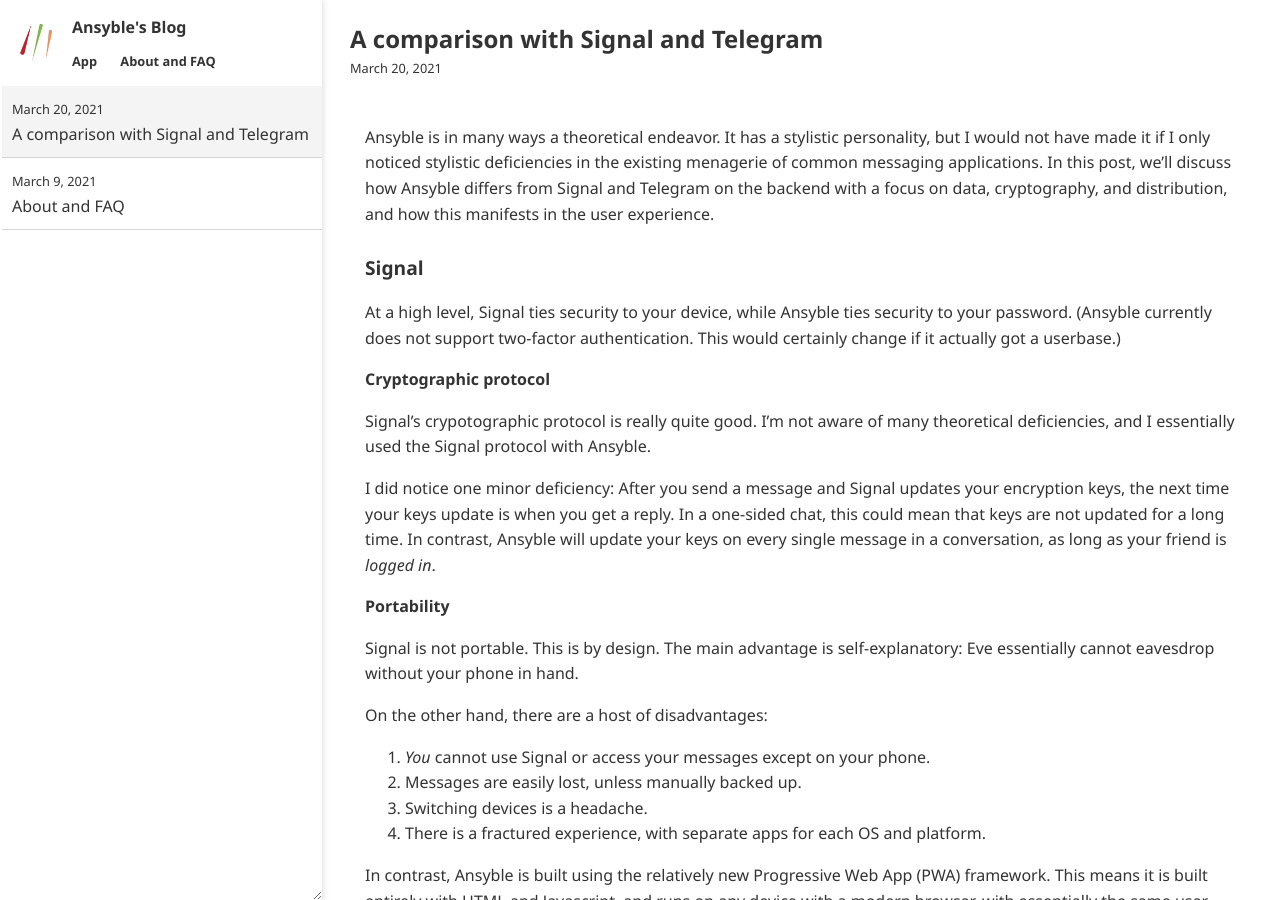
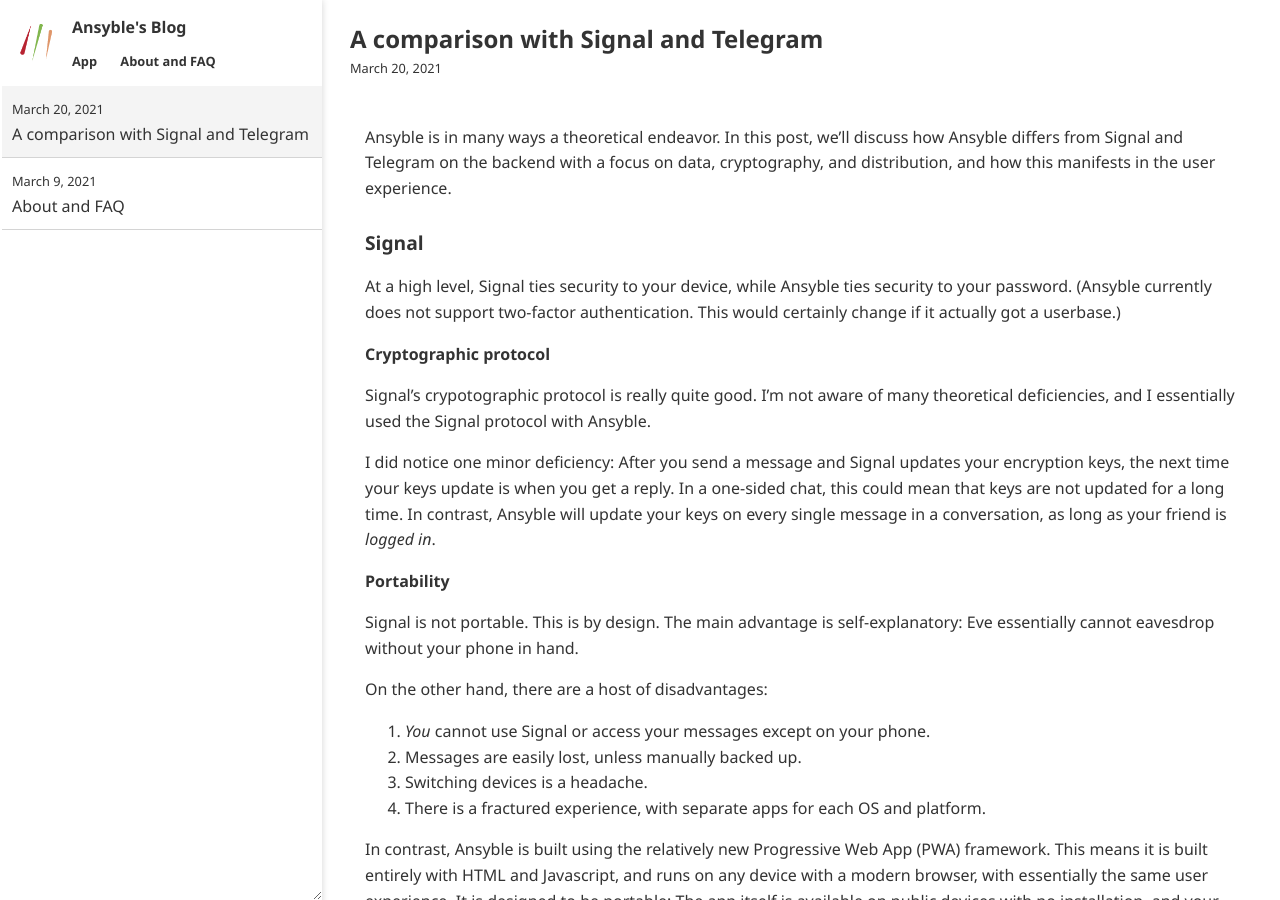
Before and after one commit to ansyblenetwork/ansybleblog, a Jekyll site: the page built from _posts/2021-03-20-a-comparison-with-signal-and-telegram.md, in a window 1280 px wide and 900 px high. Built offline with Jekyll 4.4.1, drawn with Linux system fonts in a browser that asks for light colours.

Commit message:
Update 2021-03-20-a-comparison-with-signal-and-telegram.md

```diff
--- a/_posts/2021-03-20-a-comparison-with-signal-and-telegram.md
+++ b/_posts/2021-03-20-a-comparison-with-signal-and-telegram.md
@@ -2,7 +2,7 @@
 title: "A comparison with Signal and Telegram"
 ---
 
-Ansyble is in many ways a theoretical endeavor. It has a stylistic personality, but I would not have made it if I only noticed stylistic deficiencies in the existing menagerie of common messaging applications. In this post, we'll discuss how Ansyble differs from Signal and Telegram on the backend with a focus on data, cryptography, and distribution, and how this manifests in the user experience.
+Ansyble is in many ways a theoretical endeavor. In this post, we'll discuss how Ansyble differs from Signal and Telegram on the backend with a focus on data, cryptography, and distribution, and how this manifests in the user experience.
 
 ### Signal
 
```
